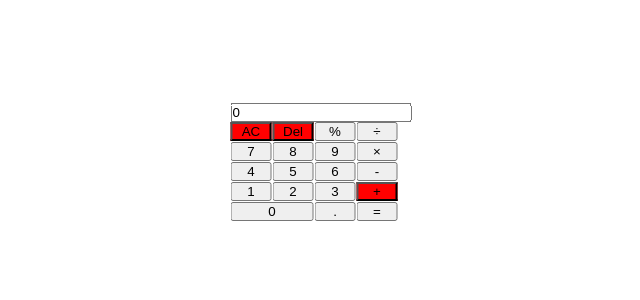
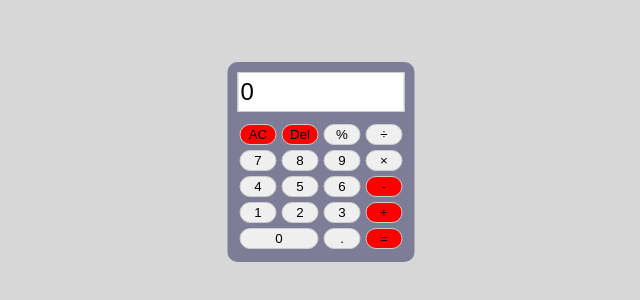
Before and after one commit to BadhonKumarRoy/React-Calculator, a React app: page / in a window 1280 px wide. Shown: the part 238-538 px from the top of the page, without its empty margins (319-959 px from the left). Built offline with nearby package versions, Linux system fonts and the light colour scheme; the HTML template or start-up script is replaced by a standard one.

Commit message:
added more styles

```diff
--- a/src/calculator.jsx
+++ b/src/calculator.jsx
@@ -62,7 +62,7 @@ const Calculator = () => {
       <div className="calculator-display">
         <input id="display" readOnly value={display} />
       </div>
-      <div id="keys">
+      <div id="keys" className="keys">
         {/* row1 */}
         <button id="works" onClick={clearDisplay}>
           AC
@@ -104,7 +104,7 @@ const Calculator = () => {
         <button id="number" onClick={() => inputDigit("6")}>
           6
         </button>
-        <button id="operator" onClick={() => inputOperator("-")}>
+        <button id="works" onClick={() => inputOperator("-")}>
           -
         </button>
         {/* row4 */}
@@ -124,10 +124,10 @@ const Calculator = () => {
         <button className="zero" onClick={() => inputDigit("0")}>
           0
         </button>
-        <button id="number" onClick={() => inputDigit(".")}>
+        <button id="operator" onClick={() => inputDigit(".")}>
           .
         </button>
-        <button id="function" onClick={() => performOperation()}>=</button>
+        <button id="works" onClick={() => performOperation()}>=</button>
       </div>
     </div>
   );
--- a/src/styles/calculator.css
+++ b/src/styles/calculator.css
@@ -3,15 +3,35 @@
   margin: 0;
   padding: 0;
 }
-
+body {
+  font-family: Arial, sans-serif;
+  background-color: #02000028;
+}
 .calculator {
-    position: absolute;
-    top: 50%;
-    left: 50%;
-    transform: translate(-50%, -50%);
+  position: absolute;
+  width: 187px;
+  height: 200px;
+  top: 50%;
+  left: 50%;
+  padding: 10px;
+  transform: translate(-50%, -50%);
+  border-radius: 10px;
+  background-color: rgba(6, 5, 68, 0.432);
 }
-#works{
-    background-color: red;
+#display {
+  padding: 2px;
+  margin-bottom: 10px;
+  width: 167px;
+  height: 40px;
+  font-size: 1.5em;
+  border: 1.5px solid #ccc;
+}
+#works {
+  background-color: red;
+}
+#works:hover {
+  background-color: rgba(255, 0, 0, 0.699);
+  cursor: pointer;
 }
 #keys {
   display: grid;
@@ -19,6 +39,20 @@
   gap: 1px;
   max-width: 167px;
 }
+#keys button {
+  padding: 2px;
+  margin: 2px;
+  border: 1.5px solid #ccc;
+  border-radius: 50px;
+}
 #keys button.zero {
   grid-column: span 2;
 }
+#keys button.zero:hover {
+  background-color: rgba(255, 0, 0, 0.699);
+  cursor: pointer;
+}
+#number:hover {
+  background-color: rgba(255, 0, 0, 0.699);
+  cursor: pointer;
+}
```
